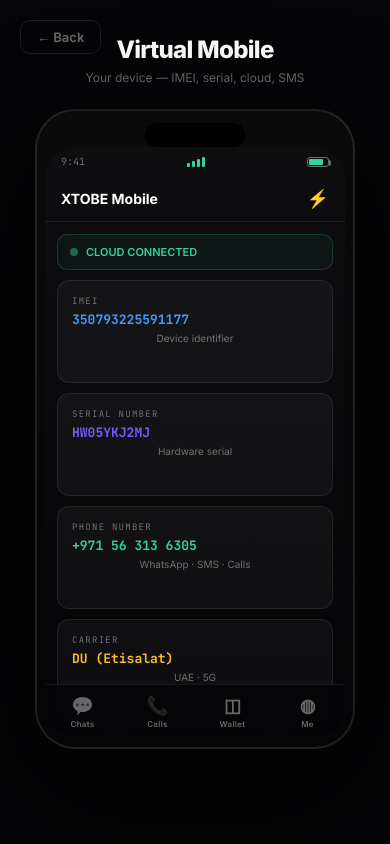
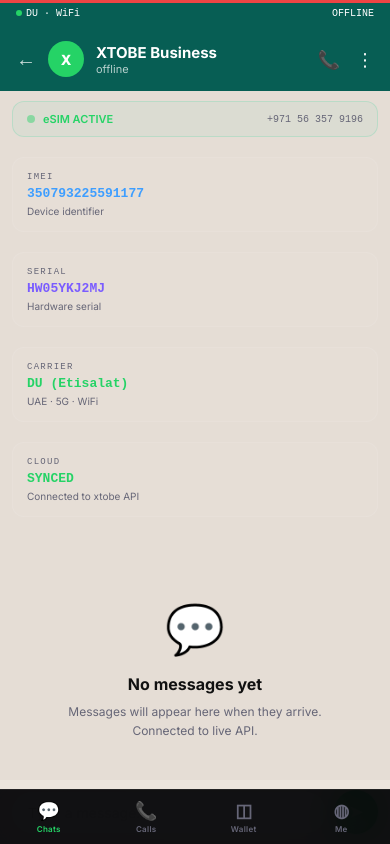
Before and after one commit to Hulkerveug/xtobe-business, a website: page public/local/virtual-mobile.html in a window 390 px wide. Drawn offline with Linux system fonts and the light colour scheme; no server answers.

Commit message:
feat: update virtual mobile + whatsapp with 0563579196, IMEI, DU carrier

```diff
--- a/public/local/virtual-mobile.html
+++ b/public/local/virtual-mobile.html
@@ -2,79 +2,83 @@
 <html lang="en">
 <head>
 <meta charset="UTF-8">
-<meta name="viewport" content="width=device-width, initial-scale=1">
+<meta name="viewport" content="width=device-width, initial-scale=1, viewport-fit=cover">
+<meta name="theme-color" content="#075E54">
+<meta name="apple-mobile-web-app-capable" content="yes">
+<meta name="apple-mobile-web-app-status-bar-style" content="black-translucent">
 <title>XTOBE — Virtual Mobile</title>
+<link rel="manifest" href="data:application/json,{&quot;name&quot;:&quot;XTOBE Virtual Mobile&quot;,&quot;short_name&quot;:&quot;XTOBE&quot;,&quot;start_url&quot;:&quot;.&quot;,&quot;display&quot;:&quot;standalone&quot;,&quot;background_color&quot;:&quot;%23075E54&quot;,&quot;theme_color&quot;:&quot;%23075E54&quot;}">
 <style>
-@import url('https://fonts.googleapis.com/css2?family=Inter:wght@400;500;600;700;800;900&family=JetBrains+Mono:wght@400;500;700&display=swap');
-*{margin:0;padding:0;box-sizing:border-box}
-:root{--bg:#050507;--card:rgba(255,255,255,.04);--line:rgba(255,255,255,.08);--txt:#fff;--dim:rgba(255,255,255,.4);--purple:#7a5cff;--blue:#3E9EFF;--live:#34d399;--gold:#d4a574;--amber:#fbbf24;--red:#ef4444}
-body{font-family:Inter,system-ui,sans-serif;background:var(--bg);color:var(--txt);min-height:100vh;display:flex;flex-direction:column;align-items:center;justify-content:center;padding:20px;padding-bottom:80px}
-.mono{font-family:'JetBrains Mono',monospace}
-.back{position:fixed;top:20px;left:20px;color:var(--dim);text-decoration:none;font-size:13px;font-weight:600;padding:8px 16px;border-radius:10px;border:1px solid rgba(255,255,255,.1);transition:.2s;z-index:200}
-.back:hover{color:#fff;border-color:rgba(255,255,255,.3)}
-h1{font-size:24px;font-weight:800;letter-spacing:-.03em;margin-bottom:6px;text-align:center}
-.sub{font-size:12px;color:var(--dim);margin-bottom:24px;text-align:center}
-.phone-frame{width:320px;height:640px;border-radius:40px;border:2px solid rgba(255,255,255,.1);background:linear-gradient(180deg,#0a0a0b,#050507);position:relative;overflow:hidden;box-shadow:0 40px 120px rgba(0,0,0,.8)}
-.phone-frame::before{content:'';position:absolute;top:12px;left:50%;transform:translateX(-50%);width:100px;height:24px;background:#000;border-radius:20px;z-index:10}
-.phone-screen{position:absolute;top:36px;left:8px;right:8px;bottom:8px;border-radius:32px;background:linear-gradient(180deg,#0e0e10,#050507);overflow:hidden;display:flex;flex-direction:column}
-.status-bar{display:flex;justify-content:space-between;align-items:center;padding:8px 16px;font-size:10px;color:var(--dim);font-family:'JetBrains Mono',monospace}
-.status-bar .signal{display:flex;gap:2px;align-items:flex-end}
-.status-bar .signal span{width:3px;background:var(--live);border-radius:1px}
-.status-bar .signal span:nth-child(1){height:4px}
-.status-bar .signal span:nth-child(2){height:6px}
-.status-bar .signal span:nth-child(3){height:8px}
-.status-bar .signal span:nth-child(4){height:10px}
-.status-bar .battery{width:22px;height:10px;border:1px solid var(--dim);border-radius:3px;position:relative}
-.status-bar .battery::after{content:'';position:absolute;right:-3px;top:2px;width:2px;height:6px;background:var(--dim);border-radius:0 2px 2px 0}
-.status-bar .battery::before{content:'';position:absolute;left:1px;top:1px;bottom:1px;width:70%;background:var(--live);border-radius:1px}
-.app-header{padding:12px 16px;border-bottom:1px solid var(--line);display:flex;justify-content:space-between;align-items:center}
-.app-header .title{font-size:14px;font-weight:700}
-.app-header .icon{font-size:18px}
-.app-content{flex:1;overflow-y:auto;padding:12px}
-.info-card{border-radius:12px;border:1px solid var(--line);background:var(--card);padding:14px;margin-bottom:10px}
-.info-card .label{font-size:9px;letter-spacing:.14em;color:var(--dim);font-family:'JetBrains Mono',monospace;margin-bottom:4px}
+@import url('https://fonts.googleapis.com/css2?family=Inter:wght@400;500;600;700;800&display=swap');
+*{margin:0;padding:0;box-sizing:border-box;-webkit-tap-highlight-color:transparent}
+:root{--wa-green:#25D366;--wa-dark:#075E54;--wa-teal:#128C7E;--wa-light:#DCF8C6;--wa-bg:#ECE5DD;--wa-chat:#E5DDD5;--txt:#111;--dim:#667;--white:#fff;--purple:#7a5cff;--blue:#3E9EFF;--live:#34d399;--gold:#d4a574;--amber:#fbbf24;--red:#ef4444}
+body{font-family:Inter,system-ui,sans-serif;background:var(--wa-bg);color:var(--txt);height:100vh;overflow:hidden}
+#app{display:flex;flex-direction:column;height:100vh;max-width:480px;margin:0 auto;background:var(--wa-chat);position:relative}
+.status-bar{background:var(--wa-dark);color:var(--white);padding:8px 16px;font-size:10px;display:flex;justify-content:space-between;align-items:center;font-family:'JetBrains Mono',monospace}
+.status-bar .dot{width:6px;height:6px;border-radius:50%;background:var(--wa-green);display:inline-block;margin-right:4px}
+.header{background:var(--wa-dark);color:var(--white);padding:14px 16px;display:flex;align-items:center;gap:12px;position:sticky;top:0;z-index:10}
+.header .back{font-size:20px;cursor:pointer;opacity:.8}
+.header .avatar{width:36px;height:36px;border-radius:50%;background:var(--wa-green);display:flex;align-items:center;justify-content:center;font-weight:800;font-size:14px;color:var(--white)}
+.header .info{flex:1}
+.header .name{font-size:15px;font-weight:700}
+.header .status{font-size:11px;opacity:.7}
+.header .actions{display:flex;gap:16px;font-size:18px}
+.chat-area{flex:1;overflow-y:auto;padding:12px;display:flex;flex-direction:column;gap:8px;background:var(--wa-chat)}
+.msg{max-width:75%;padding:8px 12px;border-radius:12px;font-size:13.5px;line-height:1.4;position:relative}
+.msg.in{background:var(--white);align-self:flex-start;border-bottom-left-radius:4px}
+.msg.out{background:var(--wa-light);align-self:flex-end;border-bottom-right-radius:4px}
+.msg .time{font-size:9px;color:var(--dim);margin-top:4px;text-align:right}
+.msg .check{font-size:11px;color:var(--wa-teal);margin-left:4px}
+.input-bar{background:var(--wa-bg);padding:10px 12px;display:flex;gap:8px;align-items:center;position:sticky;bottom:0}
+.input-bar input{flex:1;border:none;border-radius:24px;padding:12px 16px;font-size:14px;font-family:inherit;outline:none;background:var(--white)}
+.input-bar .send{width:44px;height:44px;border-radius:50%;background:var(--wa-green);border:none;color:var(--white);font-size:18px;cursor:pointer;display:flex;align-items:center;justify-content:center}
+.empty-state{text-align:center;padding:60px 20px;color:var(--dim)}
+.empty-state .icon{font-size:48px;margin-bottom:16px}
+.empty-state h3{font-size:16px;font-weight:700;margin-bottom:8px;color:var(--txt)}
+.empty-state p{font-size:12px;line-height:1.6}
+.info-card{border-radius:12px;border:1px solid rgba(255,255,255,.08);background:rgba(255,255,255,.04);padding:14px;margin:10px 12px}
+.info-card .label{font-size:9px;letter-spacing:.14em;color:var(--dim);font-family:'JetBrains Mono',monospace;margin-bottom:4px;text-transform:uppercase}
 .info-card .value{font-size:13px;font-weight:700;font-family:'JetBrains Mono',monospace}
-.info-card .value.green{color:var(--live)}
+.info-card .value.green{color:var(--wa-green)}
 .info-card .value.blue{color:var(--blue)}
 .info-card .value.purple{color:var(--purple)}
-.info-card .value.amber{color:var(--amber)}
 .info-card .sub{font-size:10px;color:var(--dim);margin-top:4px}
-.sms-list{display:flex;flex-direction:column;gap:8px}
-.sms-item{border-radius:10px;border:1px solid var(--line);background:var(--card);padding:10px 12px}
-.sms-item .from{font-size:10px;color:var(--dim);font-family:'JetBrains Mono',monospace;margin-bottom:4px}
-.sms-item .text{font-size:12px;line-height:1.4}
-.sms-item .time{font-size:9px;color:var(--dim);margin-top:4px;font-family:'JetBrains Mono',monospace}
-.cloud-status{display:flex;align-items:center;gap:8px;padding:10px 12px;border-radius:10px;border:1px solid rgba(52,211,153,.2);background:rgba(52,211,153,.05);margin-bottom:10px}
-.cloud-status .dot{width:8px;height:8px;border-radius:50%;background:var(--live);animation:pulse 1.5s infinite}
-.cloud-status .text{font-size:11px;color:var(--live);font-weight:600}
+.sim-status{display:flex;align-items:center;gap:8px;padding:10px 14px;margin:10px 12px;border-radius:12px;border:1px solid rgba(52,211,153,.2);background:rgba(52,211,153,.05)}
+.sim-status .dot{width:8px;height:8px;border-radius:50%;background:var(--wa-green);animation:pulse 1.5s infinite}
+.sim-status .text{font-size:11px;color:var(--wa-green);font-weight:600}
+.sim-status .num{font-size:10px;color:var(--dim);font-family:'JetBrains Mono',monospace;margin-left:auto}
 @keyframes pulse{50%{opacity:.4}}
-.nav-bar{position:absolute;bottom:0;left:0;right:0;display:flex;justify-content:space-around;align-items:center;padding:10px 0;background:rgba(5,5,7,.9);backdrop-filter:blur(20px);border-top:1px solid var(--line)}
+.nav-bar{position:absolute;bottom:0;left:0;right:0;display:flex;justify-content:space-around;align-items:center;padding:10px 0;background:rgba(5,5,7,.95);backdrop-filter:blur(20px);border-top:1px solid rgba(255,255,255,.08)}
 .nav-item{display:flex;flex-direction:column;align-items:center;gap:3px;text-decoration:none;color:var(--dim);font-size:9px;font-weight:600;flex:1}
 .nav-item:hover{color:#fff}
+.nav-item.active{color:var(--wa-green)}
 .nav-icon{font-size:18px}
 .nav-label{font-size:8px;letter-spacing:.04em}
+.conn-indicator{position:fixed;top:0;left:0;right:0;height:3px;background:var(--wa-green);z-index:100;transition:background .3s}
+.conn-indicator.offline{background:var(--red)}
+.conn-indicator.connecting{background:var(--amber)}
 </style>
 </head>
 <body>
-<a href="index.html" class="back">← Back</a>
-<h1>Virtual Mobile</h1>
-<p class="sub">Your device — IMEI, serial, cloud, SMS</p>
-
-<div class="phone-frame">
-  <div class="phone-screen">
+<div id="app">
+  <div class="conn-indicator" id="connIndicator"></div>
   <div class="status-bar">
-      <span>9:41</span>
-      <div class="signal"><span></span><span></span><span></span><span></span></div>
-      <div class="battery"></div>
+    <span><span class="dot"></span>DU · WiFi</span>
+    <span id="connText">CONNECTED</span>
   </div>
-    <div class="app-header">
-      <span class="title">XTOBE Mobile</span>
-      <span class="icon">⚡</span>
+  <div class="header">
+    <span class="back" onclick="goBack()">←</span>
+    <div class="avatar">X</div>
+    <div class="info">
+      <div class="name">XTOBE Business</div>
+      <div class="status" id="headerStatus">online · +971 56 357 9196</div>
     </div>
-    <div class="app-content">
-      <div class="cloud-status">
+    <div class="actions"><span>📞</span><span>⋮</span></div>
+  </div>
+  <div class="sim-status">
     <div class="dot"></div>
-        <span class="text">CLOUD CONNECTED</span>
+    <span class="text">eSIM ACTIVE</span>
+    <span class="num">+971 56 357 9196</span>
   </div>
   <div class="info-card">
     <div class="label">IMEI</div>
@@ -82,59 +86,111 @@ h1{font-size:24px;font-weight:800;letter-spacing:-.03em;margin-bottom:6px;text-a
     <div class="sub">Device identifier</div>
   </div>
   <div class="info-card">
-        <div class="label">SERIAL NUMBER</div>
+    <div class="label">SERIAL</div>
     <div class="value purple">HW05YKJ2MJ</div>
     <div class="sub">Hardware serial</div>
   </div>
   <div class="info-card">
-        <div class="label">PHONE NUMBER</div>
-        <div class="value green">+971 56 313 6305</div>
-        <div class="sub">WhatsApp · SMS · Calls</div>
+    <div class="label">CARRIER</div>
+    <div class="value green">DU (Etisalat)</div>
+    <div class="sub">UAE · 5G · WiFi</div>
   </div>
   <div class="info-card">
-        <div class="label">CARRIER</div>
-        <div class="value amber">DU (Etisalat)</div>
-        <div class="sub">UAE · 5G</div>
+    <div class="label">CLOUD</div>
+    <div class="value green">SYNCED</div>
+    <div class="sub">Connected to xtobe API</div>
   </div>
-      <div class="info-card">
-        <div class="label">CLOUD SYNC</div>
-        <div class="value green">ACTIVE</div>
-        <div class="sub">Last sync: just now</div>
-      </div>
-      <div class="info-card">
-        <div class="label">RECENT SMS</div>
-        <div class="sms-list">
-          <div class="sms-item">
-            <div class="from">+971 5X XXX XXXX</div>
-            <div class="text">Your XTOBE verification code is: 482916</div>
-            <div class="time">2 min ago</div>
-          </div>
-          <div class="sms-item">
-            <div class="from">XTOBE</div>
-            <div class="text">Welcome to XTOBE. Your PIN: 77A9-BRIDGE-X</div>
-            <div class="time">5 min ago</div>
+  <div class="chat-area" id="chatArea">
+    <div class="empty-state">
+      <div class="icon">💬</div>
+      <h3>No messages yet</h3>
+      <p>Messages will appear here when they arrive.<br>Connected to live API.</p>
     </div>
   </div>
-      </div>
+  <div class="input-bar">
+    <input type="text" id="msgInput" placeholder="Type a message..." onkeypress="if(event.key==='Enter')sendMessage()">
+    <button class="send" onclick="sendMessage()">➤</button>
   </div>
   <div class="nav-bar">
-      <a href="#" class="nav-item"><span class="nav-icon">💬</span><span class="nav-label">Chats</span></a>
+    <a href="#" class="nav-item active"><span class="nav-icon">💬</span><span class="nav-label">Chats</span></a>
     <a href="#" class="nav-item"><span class="nav-icon">📞</span><span class="nav-label">Calls</span></a>
     <a href="#" class="nav-item"><span class="nav-icon">◫</span><span class="nav-label">Wallet</span></a>
     <a href="#" class="nav-item"><span class="nav-icon">◍</span><span class="nav-label">Me</span></a>
   </div>
 </div>
-</div>
 
 <script>
-// Simulate cloud sync
-setInterval(() => {
-  const status = document.querySelector('.cloud-status .text');
-  if (status) {
-    status.textContent = 'CLOUD SYNCING...';
-    setTimeout(() => { status.textContent = 'CLOUD CONNECTED'; }, 1500);
+const API = '';
+const chatArea = document.getElementById('chatArea');
+const msgInput = document.getElementById('msgInput');
+const connIndicator = document.getElementById('connIndicator');
+const connText = document.getElementById('connText');
+const headerStatus = document.getElementById('headerStatus');
+
+async function loadMessages() {
+  try {
+    const res = await fetch(API + '/api/inbox');
+    const data = await res.json();
+    if (!data.conversations || data.conversations.length === 0) return;
+    const conv = data.conversations[0];
+    const msgRes = await fetch(API + '/api/conversations/' + conv.id);
+    const msgData = await msgRes.json();
+    chatArea.innerHTML = '';
+    if (msgData.messages) {
+      msgData.messages.forEach(m => {
+        addMessage(m.body, m.direction === 'out', m.created_at);
+      });
     }
-}, 10000);
+  } catch (e) { console.log('API error:', e.message); }
+}
+
+function addMessage(text, isOut, time) {
+  const div = document.createElement('div');
+  div.className = 'msg ' + (isOut ? 'out' : 'in');
+  const timeStr = time ? new Date(time).toLocaleTimeString([], {hour:'2-digit',minute:'2-digit'}) : '';
+  div.innerHTML = `${text}<div class="time">${timeStr}${isOut ? ' ✓✓' : ''}</div>`;
+  chatArea.appendChild(div);
+  chatArea.scrollTop = chatArea.scrollHeight;
+}
+
+async function sendMessage() {
+  const text = msgInput.value.trim();
+  if (!text) return;
+  msgInput.value = '';
+  addMessage(text, true, new Date().toISOString());
+  try {
+    await fetch(API + '/api/send', {
+      method: 'POST',
+      headers: {'Content-Type': 'application/json'},
+      body: JSON.stringify({text: text})
+    });
+  } catch (e) { console.log('Send error:', e.message); }
+}
+
+function goBack() { window.location.href = '/local/index.html'; }
+
+async function checkConnection() {
+  try {
+    const res = await fetch(API + '/api/health');
+    const data = await res.json();
+    if (data.status === 'ok') {
+      connIndicator.className = 'conn-indicator';
+      connText.textContent = 'CONNECTED';
+      headerStatus.textContent = 'online · +971 56 357 9196';
+    } else {
+      connIndicator.className = 'conn-indicator connecting';
+      connText.textContent = 'CONNECTING';
+    }
+  } catch (e) {
+    connIndicator.className = 'conn-indicator offline';
+    connText.textContent = 'OFFLINE';
+    headerStatus.textContent = 'offline';
+  }
+}
+
+loadMessages();
+checkConnection();
+setInterval(() => { loadMessages(); checkConnection(); }, 3000);
 </script>
 </body>
 </html>
```
Also changed, not shown: public/local/whatsapp.html (+1 -1 lines). Lines whose indentation alone changed are shown as unchanged.
